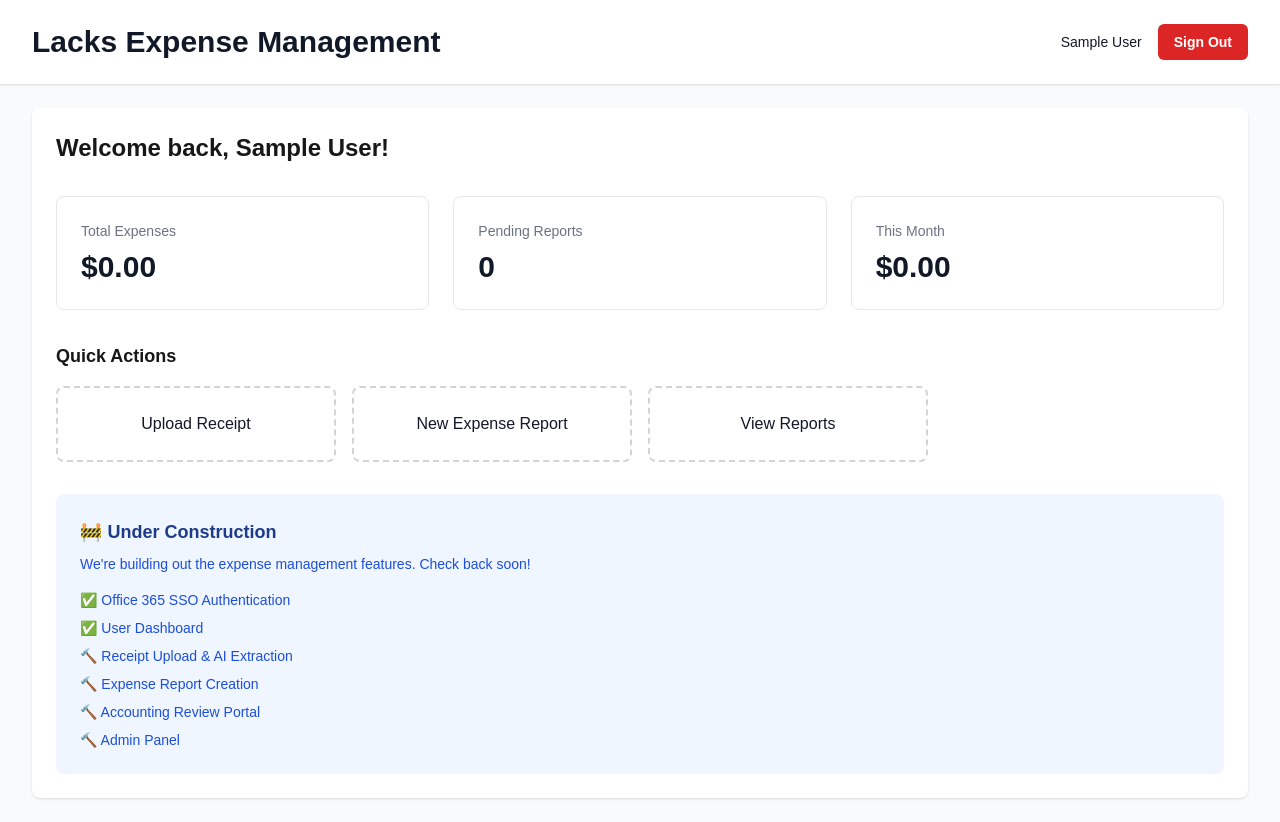
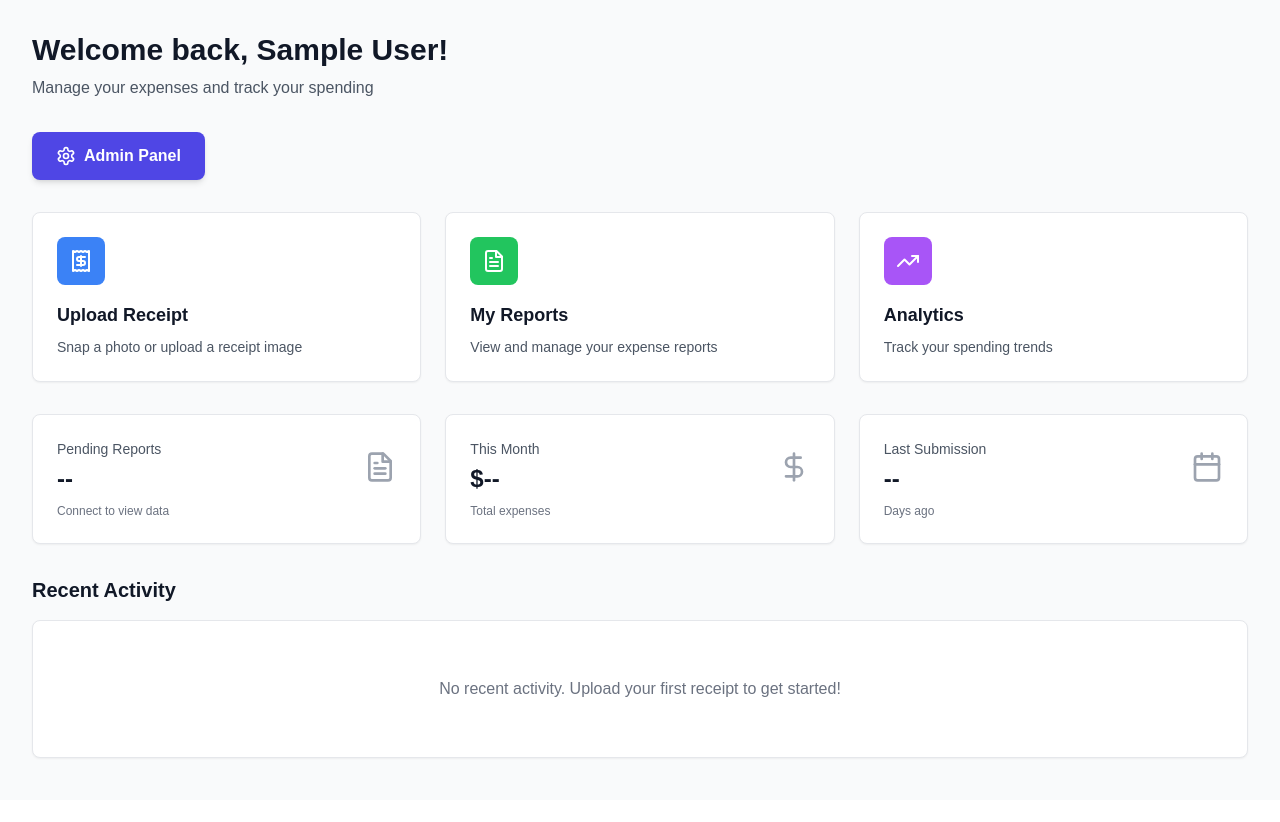
Before and after one commit to mobilacks/lacks-expense-management, a Next.js app: page /dashboard in a window 1280 px wide. After the commit the page ends 800 px from the top, so only its background shows below. Built offline with nearby package versions, Linux system fonts and the light colour scheme; no server answers; sample sign-in values are in the browser's storage.

Commit message:
Update page.tsx

```diff
--- a/app/dashboard/page.tsx
+++ b/app/dashboard/page.tsx
@@ -1,118 +1,149 @@
-'use client'
+import { getServerSession } from 'next-auth';
+import { redirect } from 'next/navigation';
+import Link from 'next/link';
+import {
+  Receipt,
+  FileText,
+  TrendingUp,
+  Settings,
+  DollarSign,
+  Calendar
+} from 'lucide-react';
 
-import { useSession, signOut } from 'next-auth/react'
-import { useRouter } from 'next/navigation'
-import { useEffect } from 'react'
+export default async function Dashboard() {
+  const session = await getServerSession();
 
-export default function Dashboard() {
-  const { data: session, status } = useSession()
-  const router = useRouter()
-
-  useEffect(() => {
-    if (status === 'unauthenticated') {
-      router.push('/auth/signin')
-    }
-  }, [status, router])
-
-  if (status === 'loading') {
-    return (
-      <div className="flex min-h-screen items-center justify-center">
-        <div className="text-xl">Loading...</div>
-      </div>
-    )
+  if (!session) {
+    redirect('/auth/signin');
   }
 
-  if (!session) {
-    return null
-  }
+  // TODO: Get actual user role from session
+  const userRole = 'admin'; // This should come from session.user.role
+
+  const dashboardCards = [
+    {
+      title: 'Upload Receipt',
+      description: 'Snap a photo or upload a receipt image',
+      icon: Receipt,
+      href: '/receipts/upload',
+      color: 'bg-blue-500 dark:bg-blue-600',
+    },
+    {
+      title: 'My Reports',
+      description: 'View and manage your expense reports',
+      icon: FileText,
+      href: '/reports',
+      color: 'bg-green-500 dark:bg-green-600',
+    },
+    {
+      title: 'Analytics',
+      description: 'Track your spending trends',
+      icon: TrendingUp,
+      href: '/analytics',
+      color: 'bg-purple-500 dark:bg-purple-600',
+    },
+  ];
 
   return (
-    <div className="min-h-screen bg-gray-50">
+    <div className="min-h-screen bg-gray-50 dark:bg-gray-900">
+      <div className="max-w-7xl mx-auto px-4 sm:px-6 lg:px-8 py-8">
         {/* Header */}
-      <header className="bg-white shadow">
-        <div className="mx-auto max-w-7xl px-4 py-6 sm:px-6 lg:px-8 flex justify-between items-center">
-          <h1 className="text-3xl font-bold text-gray-900">
-            Lacks Expense Management
+        <div className="mb-8">
+          <h1 className="text-3xl font-bold text-gray-900 dark:text-gray-100">
+            Welcome back, {session.user?.name || 'User'}!
           </h1>
-          <div className="flex items-center gap-4">
-            <div className="text-right">
-              <p className="text-sm font-medium text-gray-900">{session.user?.name}</p>
-              <p className="text-xs text-gray-500">{session.user?.role}</p>
-            </div>
-            <button
-              onClick={() => signOut({ callbackUrl: '/auth/signin' })}
-              className="rounded-md bg-red-600 px-4 py-2 text-sm font-semibold text-white hover:bg-red-700"
-            >
-              Sign Out
-            </button>
-          </div>
-        </div>
-      </header>
-
-      {/* Main Content */}
-      <main className="mx-auto max-w-7xl px-4 py-6 sm:px-6 lg:px-8">
-        <div className="rounded-lg bg-white p-6 shadow">
-          <h2 className="text-2xl font-semibold mb-4">Welcome back, {session.user?.name}!</h2>
-
-          <div className="grid grid-cols-1 gap-6 sm:grid-cols-2 lg:grid-cols-3 mt-8">
-            {/* Quick Stats */}
-            <div className="rounded-lg border border-gray-200 p-6">
-              <h3 className="text-sm font-medium text-gray-500">Total Expenses</h3>
-              <p className="mt-2 text-3xl font-semibold text-gray-900">$0.00</p>
+          <p className="mt-2 text-gray-600 dark:text-gray-400">
+            Manage your expenses and track your spending
+          </p>
         </div>
 
-            <div className="rounded-lg border border-gray-200 p-6">
-              <h3 className="text-sm font-medium text-gray-500">Pending Reports</h3>
-              <p className="mt-2 text-3xl font-semibold text-gray-900">0</p>
+        {/* Admin Panel Button - Only show for admins */}
+        {userRole === 'admin' && (
+          <div className="mb-8">
+            <Link
+              href="/admin"
+              className="inline-flex items-center px-6 py-3 bg-indigo-600 hover:bg-indigo-700 dark:bg-indigo-500 dark:hover:bg-indigo-600 text-white font-semibold rounded-lg shadow-md hover:shadow-lg transition-all duration-200"
+            >
+              <Settings className="w-5 h-5 mr-2" />
+              Admin Panel
+            </Link>
+          </div>
+        )}
+
+        {/* Dashboard Cards */}
+        <div className="grid grid-cols-1 sm:grid-cols-2 lg:grid-cols-3 gap-6 mb-8">
+          {dashboardCards.map((card) => {
+            const Icon = card.icon;
+            return (
+              <Link
+                key={card.href}
+                href={card.href}
+                className="group bg-white dark:bg-gray-800 rounded-lg shadow-sm hover:shadow-md transition-all duration-200 overflow-hidden border border-gray-200 dark:border-gray-700"
+              >
+                <div className="p-6">
+                  <div className={`${card.color} w-12 h-12 rounded-lg flex items-center justify-center mb-4 group-hover:scale-110 transition-transform duration-200`}>
+                    <Icon className="w-6 h-6 text-white" />
+                  </div>
+                  <h3 className="text-lg font-semibold text-gray-900 dark:text-gray-100 mb-2">
+                    {card.title}
+                  </h3>
+                  <p className="text-sm text-gray-600 dark:text-gray-400">
+                    {card.description}
+                  </p>
+                </div>
+              </Link>
+            );
+          })}
         </div>
 
-            <div className="rounded-lg border border-gray-200 p-6">
-              <h3 className="text-sm font-medium text-gray-500">This Month</h3>
-              <p className="mt-2 text-3xl font-semibold text-gray-900">$0.00</p>
+        {/* Quick Stats */}
+        <div className="grid grid-cols-1 sm:grid-cols-2 lg:grid-cols-3 gap-6">
+          <div className="bg-white dark:bg-gray-800 rounded-lg shadow-sm p-6 border border-gray-200 dark:border-gray-700">
+            <div className="flex items-center justify-between">
+              <div>
+                <div className="text-sm text-gray-600 dark:text-gray-400 mb-1">Pending Reports</div>
+                <div className="text-2xl font-bold text-gray-900 dark:text-gray-100">--</div>
+              </div>
+              <FileText className="w-8 h-8 text-gray-400 dark:text-gray-500" />
+            </div>
+            <div className="text-xs text-gray-500 dark:text-gray-500 mt-2">Connect to view data</div>
+          </div>
+
+          <div className="bg-white dark:bg-gray-800 rounded-lg shadow-sm p-6 border border-gray-200 dark:border-gray-700">
+            <div className="flex items-center justify-between">
+              <div>
+                <div className="text-sm text-gray-600 dark:text-gray-400 mb-1">This Month</div>
+                <div className="text-2xl font-bold text-gray-900 dark:text-gray-100">$--</div>
+              </div>
+              <DollarSign className="w-8 h-8 text-gray-400 dark:text-gray-500" />
+            </div>
+            <div className="text-xs text-gray-500 dark:text-gray-500 mt-2">Total expenses</div>
+          </div>
+
+          <div className="bg-white dark:bg-gray-800 rounded-lg shadow-sm p-6 border border-gray-200 dark:border-gray-700">
+            <div className="flex items-center justify-between">
+              <div>
+                <div className="text-sm text-gray-600 dark:text-gray-400 mb-1">Last Submission</div>
+                <div className="text-2xl font-bold text-gray-900 dark:text-gray-100">--</div>
+              </div>
+              <Calendar className="w-8 h-8 text-gray-400 dark:text-gray-500" />
+            </div>
+            <div className="text-xs text-gray-500 dark:text-gray-500 mt-2">Days ago</div>
           </div>
         </div>
 
-          {/* Quick Actions */}
+        {/* Recent Activity */}
         <div className="mt-8">
-            <h3 className="text-lg font-semibold mb-4">Quick Actions</h3>
-            <div className="grid grid-cols-1 gap-4 sm:grid-cols-2 lg:grid-cols-4">
-              <button className="rounded-lg border-2 border-dashed border-gray-300 p-6 text-center hover:border-blue-500 hover:bg-blue-50">
-                <p className="font-medium text-gray-900">Upload Receipt</p>
-              </button>
-
-              <button className="rounded-lg border-2 border-dashed border-gray-300 p-6 text-center hover:border-blue-500 hover:bg-blue-50">
-                <p className="font-medium text-gray-900">New Expense Report</p>
-              </button>
-
-              <button className="rounded-lg border-2 border-dashed border-gray-300 p-6 text-center hover:border-blue-500 hover:bg-blue-50">
-                <p className="font-medium text-gray-900">View Reports</p>
-              </button>
-
-              {session.user?.role === 'admin' && (
-                <button className="rounded-lg border-2 border-dashed border-gray-300 p-6 text-center hover:border-blue-500 hover:bg-blue-50">
-                  <p className="font-medium text-gray-900">Admin Panel</p>
-                </button>
-              )}
+          <h2 className="text-xl font-bold text-gray-900 dark:text-gray-100 mb-4">
+            Recent Activity
+          </h2>
+          <div className="bg-white dark:bg-gray-800 rounded-lg shadow-sm border border-gray-200 dark:border-gray-700 p-6">
+            <div className="text-center text-gray-500 dark:text-gray-400 py-8">
+              No recent activity. Upload your first receipt to get started!
             </div>
           </div>
-
-          {/* Coming Soon */}
-          <div className="mt-8 rounded-lg bg-blue-50 p-6">
-            <h3 className="text-lg font-semibold text-blue-900">🚧 Under Construction</h3>
-            <p className="mt-2 text-sm text-blue-700">
-              We're building out the expense management features. Check back soon!
-            </p>
-            <ul className="mt-4 space-y-2 text-sm text-blue-700">
-              <li>✅ Office 365 SSO Authentication</li>
-              <li>✅ User Dashboard</li>
-              <li>🔨 Receipt Upload & AI Extraction</li>
-              <li>🔨 Expense Report Creation</li>
-              <li>🔨 Accounting Review Portal</li>
-              <li>🔨 Admin Panel</li>
-            </ul>
         </div>
       </div>
-      </main>
     </div>
-  )
+  );
 }
```
Lines whose indentation alone changed are shown as unchanged.
